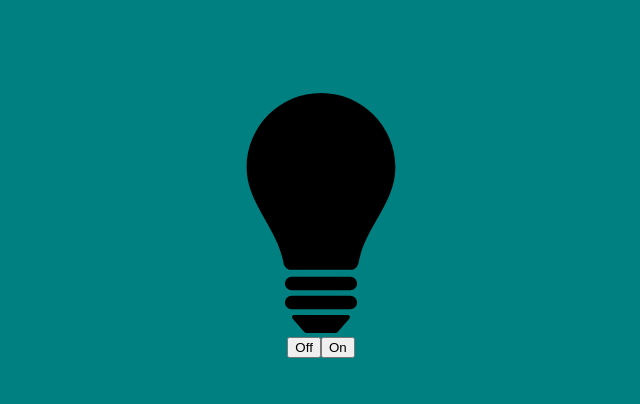
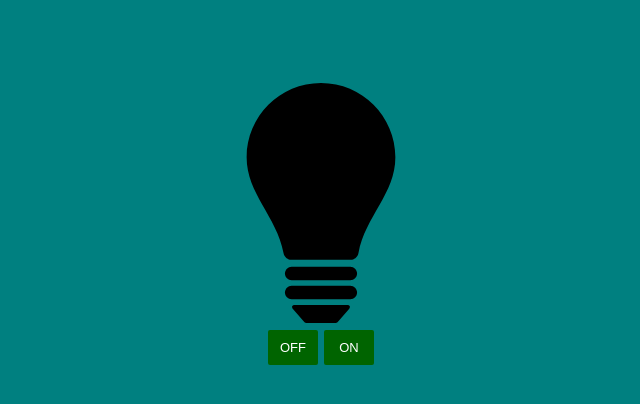
Before and after one commit to PJMantoss/light-switch, a React (Create React App) app: page / in a window 1280 px wide. Shown: the top 404 px of the page, without its empty margins (319-959 px from the left). Built offline with nearby package versions, Linux system fonts and the light colour scheme.

Commit message:
Update styling

```diff
--- a/src/App.css
+++ b/src/App.css
@@ -8,6 +8,7 @@
   text-align: center;
   font-family: sans-serif;
   align-content: center;
+  position: relative;
 }
 
 .App-logo {
--- a/src/index.css
+++ b/src/index.css
@@ -11,6 +11,20 @@ body {
   -moz-osx-font-smoothing: grayscale;
 }
 
+button {
+  background: darkgreen;
+  color: white;
+  border: 0;
+  border-radius: 2px;
+  width: 50px;
+  font-size: 13px;
+  text-transform: uppercase;
+  font-weight: 300;
+  outline-color: white;
+  padding: 10px 0;
+  margin: 3px;
+}
+
 code {
   font-family: source-code-pro, Menlo, Monaco, Consolas, 'Courier New',
     monospace;
```
